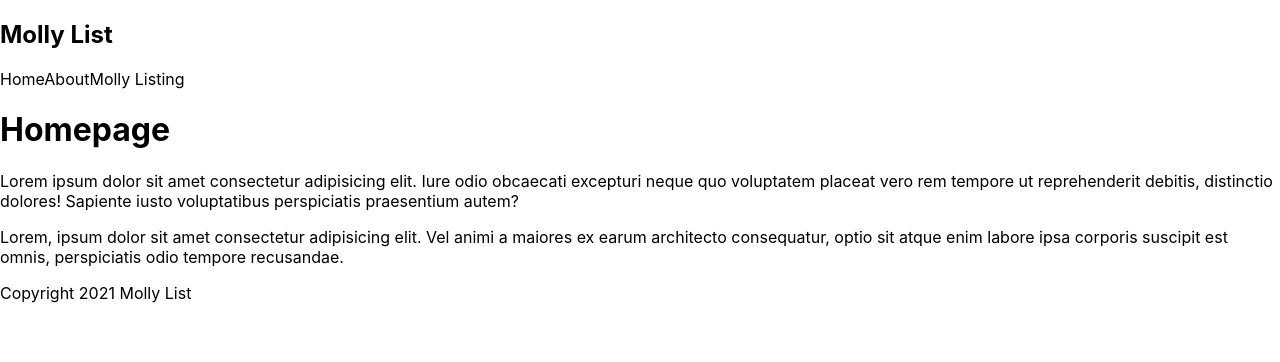
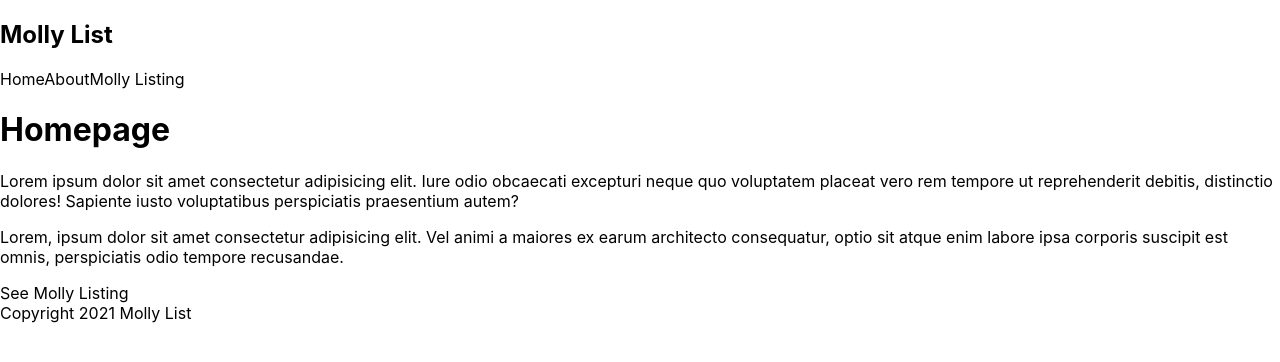
Before and after one commit to MollyHuang/Next.js-Tutorial, a Next.js app: page / in a window 1280 px wide. Shown: the top 362 px of the page. Built offline with nearby package versions, Linux system fonts and the light colour scheme.

Commit message:
#4 - Linking Between Pages

```diff
--- a/comps/Navbar.js
+++ b/comps/Navbar.js
@@ -1,13 +1,15 @@
 // sfc + tab
+import Link from 'next/link'
+
 const Navbar = () => {
   return (
     <nav>
       <div className="logo">
         <h1>Molly List</h1>
       </div>
-      <a href="/">Home</a>
-      <a href="/about">About</a>
-      <a href="">Molly Listing</a>
+      <Link href="/"><a>Home</a></Link>
+      <Link href="/about"><a>About</a></Link>
+      <Link href="/molly"><a>Molly Listing</a></Link>
     </nav>
   );
 }
--- a/pages/index.js
+++ b/pages/index.js
@@ -2,6 +2,7 @@
 import Navbar from '../comps/Navbar'
 import Footer from '../comps/Footer'
 import styles from '../styles/Home.module.css'
+import Link from 'next/link'
 
 export default function Home() {
   return (
@@ -10,6 +11,9 @@
       <h1>Homepage</h1>
       <p>Lorem ipsum dolor sit amet consectetur adipisicing elit. Iure odio obcaecati excepturi neque quo voluptatem placeat vero rem tempore ut reprehenderit debitis, distinctio dolores! Sapiente iusto voluptatibus perspiciatis praesentium autem?</p>
       <p>Lorem, ipsum dolor sit amet consectetur adipisicing elit. Vel animi a maiores ex earum architecto consequatur, optio sit atque enim labore ipsa corporis suscipit est omnis, perspiciatis odio tempore recusandae.</p>
+      <Link href="/molly">
+        <a>See Molly Listing</a>
+      </Link>
       <Footer />
     </div>
   )
```
